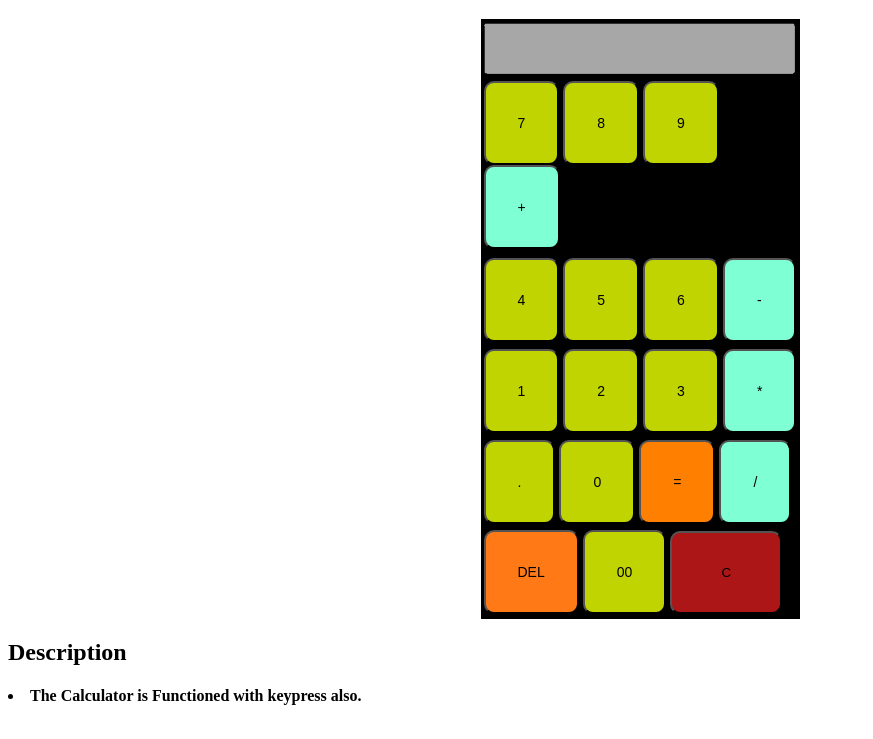
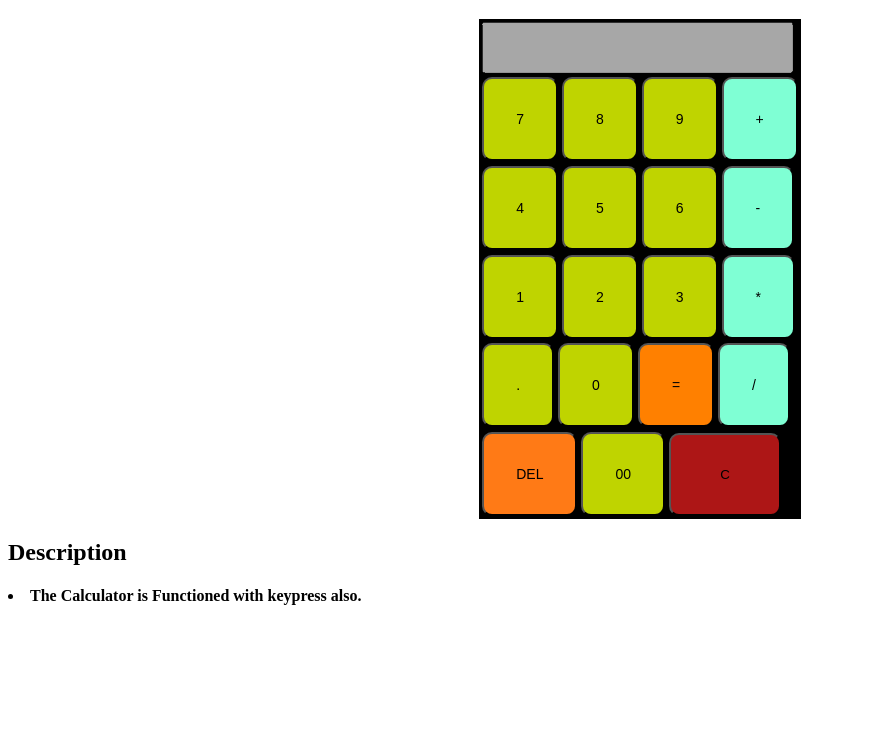
Before and after one commit to kvnrajasekhar/calculator, a plain HTML site: page index.html in a window 1280 px wide. Shown: the part 61-800 px from the top of the page, without its empty margins (0-873 px from the left). Drawn offline with Linux system fonts and the light colour scheme.

Commit message:
Update style.css for c body

```diff
--- a/style.css
+++ b/style.css
@@ -27,8 +27,8 @@ h1{
     justify-content: center;
     align-self: center;
     background-color: black;
-    height: 600px;
-    width: 319px;
+    height: 500px;
+    width: 322px;
 }
 .c-btn{
     padding: 2rem;
```
